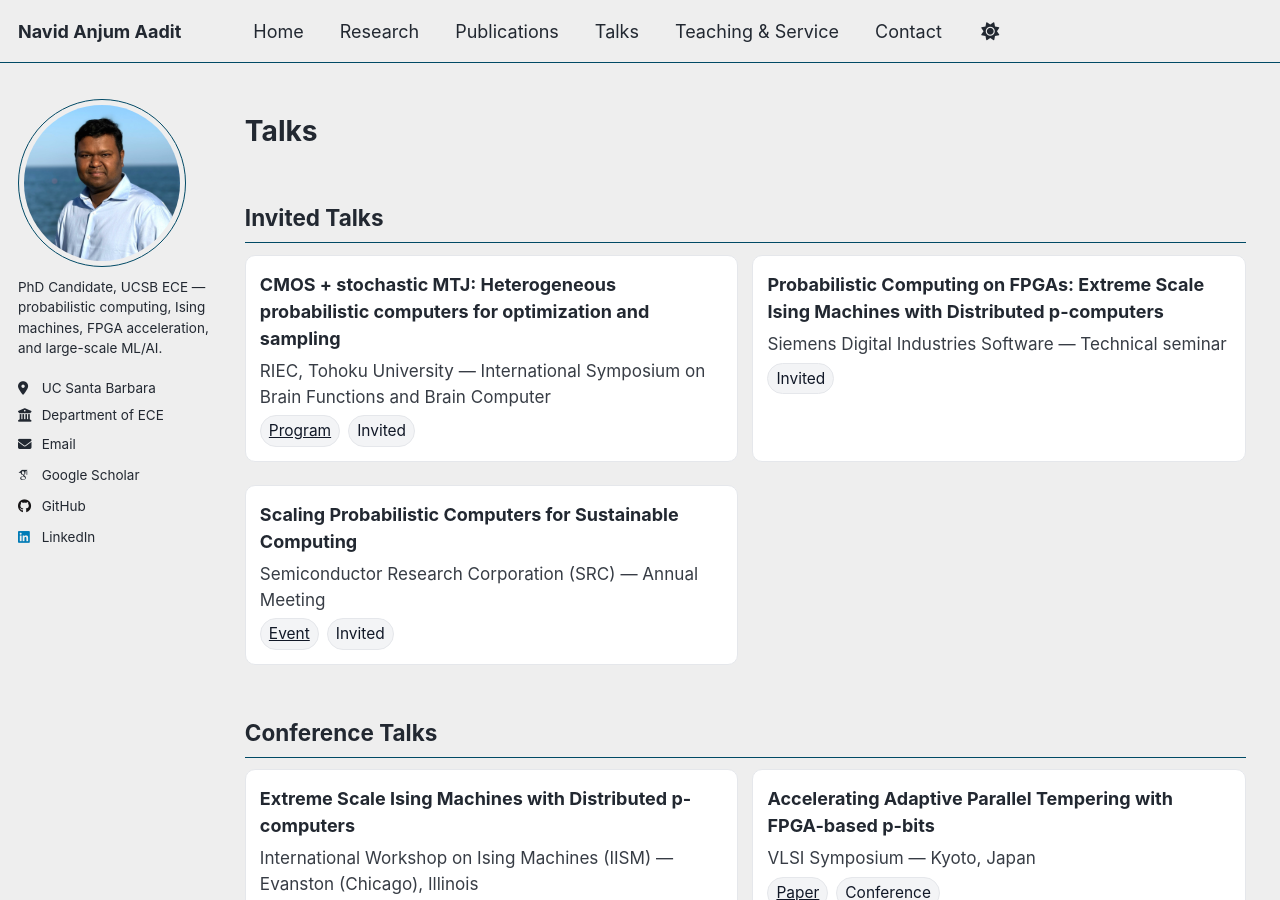
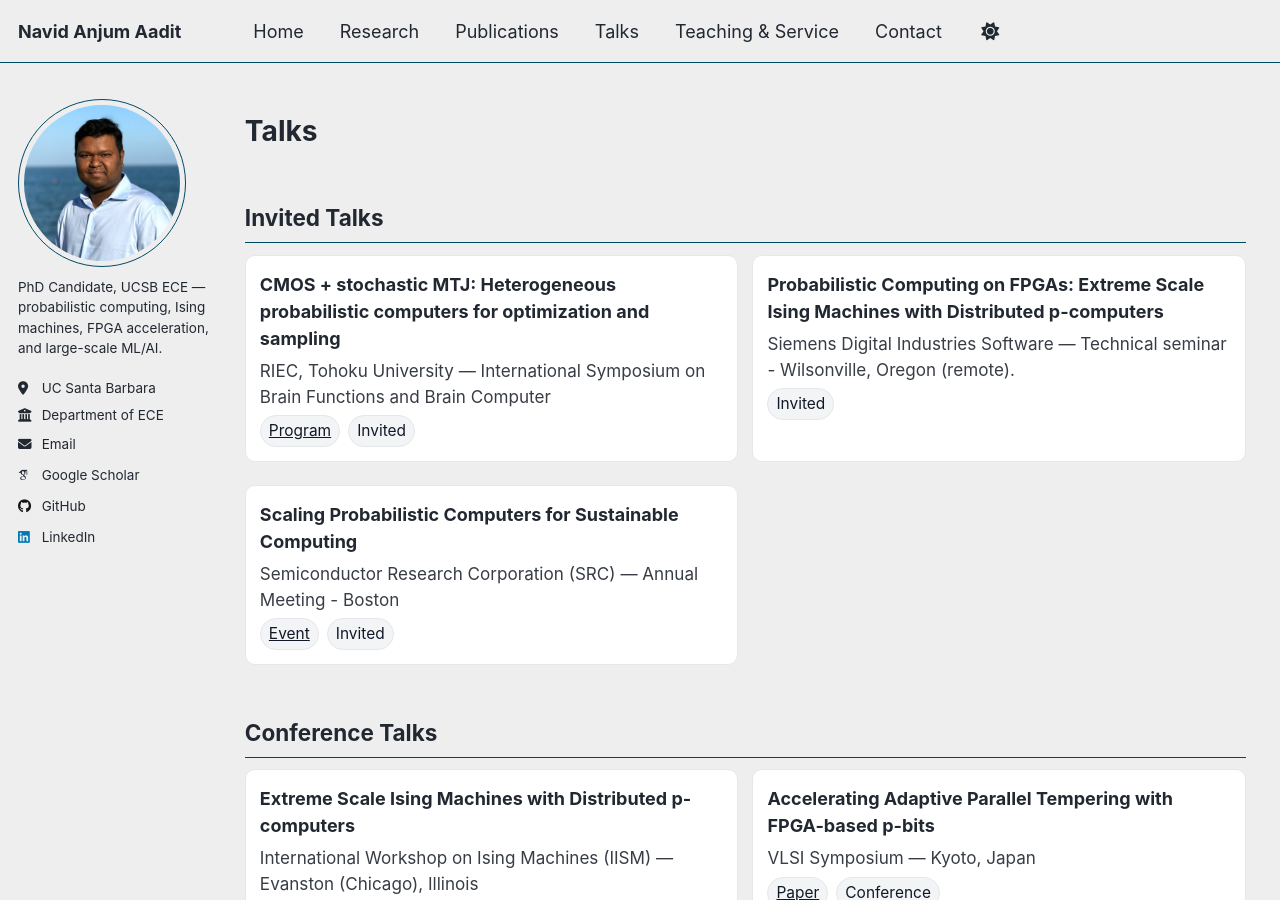
Before and after one commit to navidaadit/navidaadit.github.io, a Jekyll site: the page built from _pages/talks.md, in a window 1280 px wide and 900 px high. Built offline with Jekyll 4.4.1, drawn with Linux system fonts in a browser that asks for light colours; some web fonts are replaced.

Commit message:
Update talks.md

```diff
--- a/_pages/talks.md
+++ b/_pages/talks.md
@@ -35,7 +35,7 @@ author_profile: true
 
   <li class="t-card">
     <div class="t-title">Probabilistic Computing on FPGAs: Extreme Scale Ising Machines with Distributed p-computers</div>
-    <div class="t-host">Siemens Digital Industries Software — Technical seminar</div>
+    <div class="t-host">Siemens Digital Industries Software — Technical seminar - Wilsonville, Oregon (remote).</div>
     <div class="t-links">
       <span class="badge">Invited</span>
     </div>
@@ -43,7 +43,7 @@ author_profile: true
 
   <li class="t-card">
     <div class="t-title">Scaling Probabilistic Computers for Sustainable Computing</div>
-    <div class="t-host">Semiconductor Research Corporation (SRC) — Annual Meeting</div>
+    <div class="t-host">Semiconductor Research Corporation (SRC) — Annual Meeting - Boston</div>
     <div class="t-links">
       <a class="badge" href="http://www.ausrc.org/index-230.html" target="_blank" rel="noopener">Event</a>
       <span class="badge">Invited</span>
```
